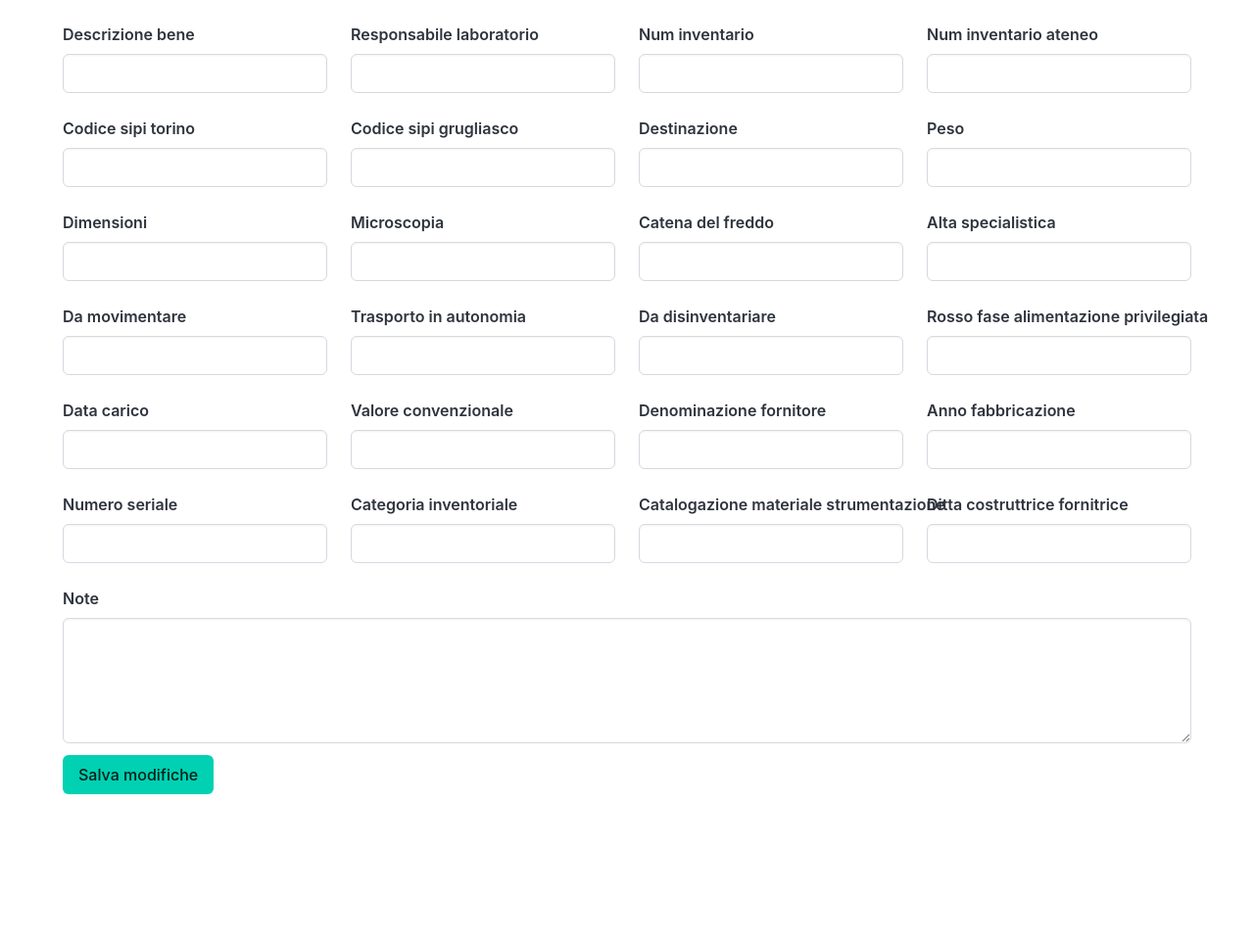
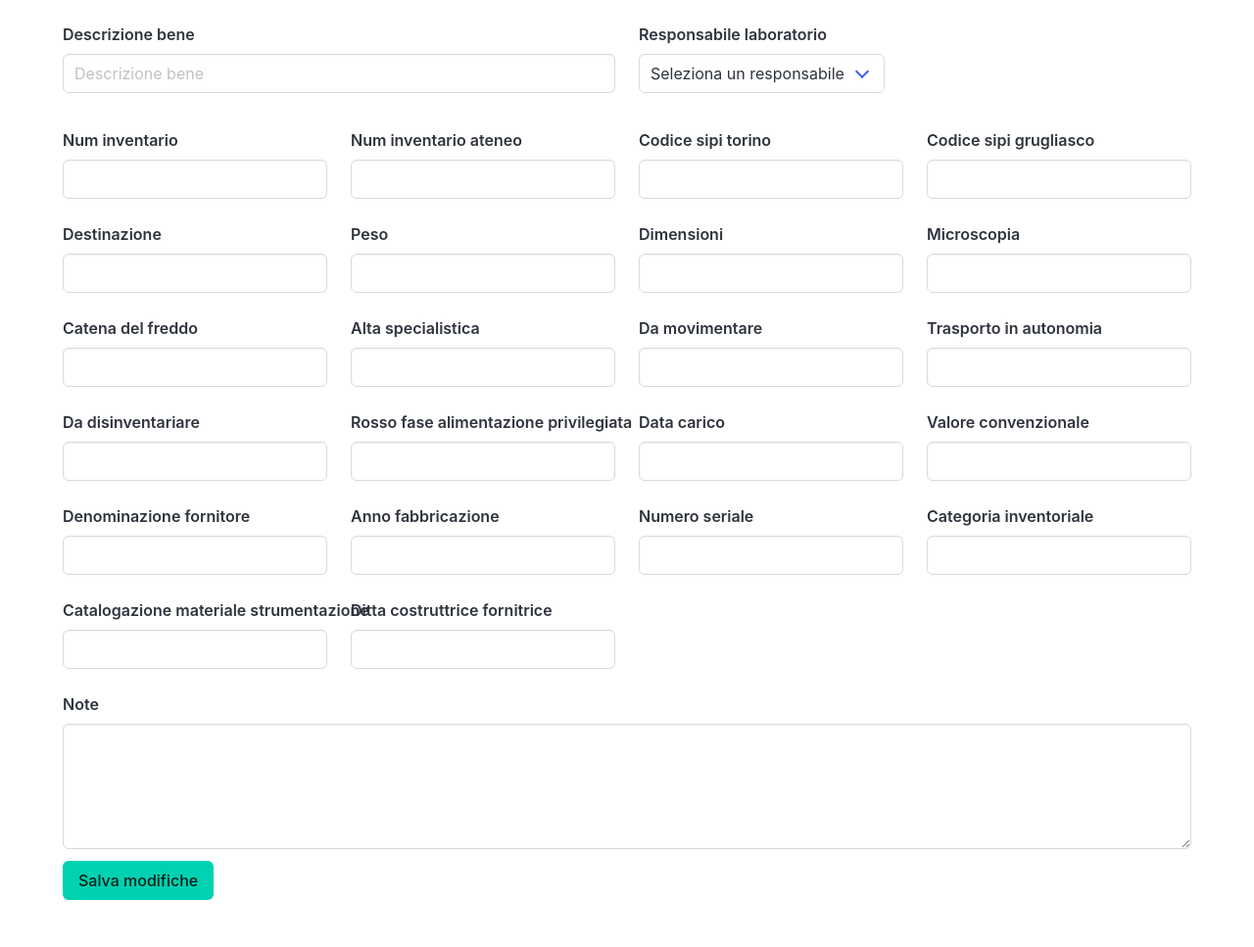
Before and after one commit to olivierfriard/togru, a Flask app: template templates/modifica.html in a window 1280 px wide. Shown: the part 140-1107 px from the top of the page at 98% size. Before the commit the page ends 951 px from the top, so only its background shows below. Run offline with Flask 3, Linux system fonts and the light colour scheme; the template is opened without the code that fills it, so the values that code supplies are empty; parts of the project's set-up code (start-up, migrations or seed data) failed here and were passed over.

Commit message:
some changes

```diff
--- a/templates/aggiungi.html
+++ b/templates/aggiungi.html
@@ -30,8 +30,7 @@
         </div>
     </div>
 
-    <div class="column is-half">
-
+<div class="column is-half">
 <div class="field">
         <label class="label">Responsabile laboratorio</label>
         <div class="control">
@@ -54,7 +53,8 @@
     <div class="control">
         <input class="input" type="text" id="nuovo_responsabile_input" name="nuovo_responsabile_laboratorio" placeholder="Inserisci nome responsabile">
     </div>
-    </div>
+</div>
+
 </div>
 
 </div><!--columns-->
--- a/templates/modifica.html
+++ b/templates/modifica.html
@@ -25,15 +25,53 @@
 <h1 class="title is-4">Modifica Bene (ID: {{ record.id }})</h1>
 
 
-<form action="{{ url_for('salva_modifiche', record_id=record.id) }}" method="POST" onsubmit="return controllaMovimentazione();">
+<form action="{{ url_for('salva_modifiche', record_id=record.id) }}" method="POST" onsubmit="return controllaSubmit();">
 
 <input type="hidden" name="query_string" value="{{ query_string }}">
 
+<div class="columns">
 
+<div class="column is-half">
+    <div class="field">
+        <label class="label">Descrizione bene</label>
+        <div class="control">
+            <input class="input" type="text" name="descrizione_bene" placeholder="Descrizione bene" value="{{ record['descrizione_bene'] }}" required>
+        </div>
+    </div>
+</div>
+
+<div class="column is-half">
+    <div class="field">
+            <label class="label">Responsabile laboratorio</label>
+            <div class="control">
+                <div class="select">
+                <select id="responsabile_select" name="responsabile_laboratorio" onchange="toggleAltro()">
+                    <option value="">Seleziona un responsabile</option>
+                    {% for responsabile in responsabili %}
+                    <option value="{{ responsabile.responsabile_laboratorio }}" {% if responsabile.responsabile_laboratorio == record['responsabile_laboratorio'] %}SELECTED{% endif %}>{{ responsabile.responsabile_laboratorio }}</option>
+                    {% endfor %}
+                    <option value="altro">Altro...</option>
+                </select>
+
+                </div>
+            </div>
+    </div>
+
+    <div class="field" id="altro_responsabile_field" style="display: none;">
+        <label class="label">Nuovo responsabile</label>
+        <div class="control">
+            <input class="input" type="text" id="nuovo_responsabile_input" name="nuovo_responsabile_laboratorio" placeholder="Inserisci nome responsabile">
+        </div>
+    </div>
+
+</div>
+
+
+</div>
 
 <div class="columns is-multiline is-mobile">
                 {% for field in [
-                    'descrizione_bene','responsabile_laboratorio','num_inventario', 'num_inventario_ateneo',
+                    'num_inventario', 'num_inventario_ateneo',
                     'codice_sipi_torino', 'codice_sipi_grugliasco', 'destinazione', 'peso', 'dimensioni',
                     'microscopia', 'catena_del_freddo', 'alta_specialistica', 'da_movimentare', 'trasporto_in_autonomia', 'da_disinventariare',
                     'rosso_fase_alimentazione_privilegiata',
@@ -47,6 +85,7 @@
                     <div class="field">
                         <label class="label" style="white-space: nowrap;">{{ field.replace('_',' ').capitalize() }}</label>
                         <div class="control">
+
                             {% if field in boolean_fields %}
 
 <select class="input" name="{{ field }}">
@@ -82,7 +121,7 @@
 </section>
 
 <script>
-function controllaMovimentazione() {
+function controllaSubmit() {
     const daMovimentare = document.querySelector('select[name="da_movimentare"]').value;
     const trasportoInAutonomia = document.querySelector('select[name="trasporto_in_autonomia"]').value;
 
@@ -90,8 +129,34 @@ function controllaMovimentazione() {
         alert('Se "Trasporto in autonomia" è impostato a SI, anche "Da movimentare" deve essere impostato a SI.');
         return false; // blocca la submit
     }
+
+    const select = document.getElementById('responsabile_select');
+    const nuovoResponsabile = document.getElementById('nuovo_responsabile_input').value.trim();
+
+    // Se nessun responsabile selezionato
+    if (select.value === '') {
+      event.preventDefault();
+      alert("Seleziona un responsabile laboratorio.");
+      return false;
+    }
+
+    // Se selezionato 'altro' ma campo vuoto
+    if (select.value === 'altro' && nuovoResponsabile === '') {
+      event.preventDefault();
+      alert("Inserisci il nome del nuovo responsabile.");
+      return false;
+    }
+
     return true; // permette la submit
 }
+
+
+function toggleAltro() {
+      const select = document.getElementById('responsabile_select');
+      const altroField = document.getElementById('altro_responsabile_field');
+      altroField.style.display = (select.value === 'altro') ? 'block' : 'none';
+    }
+
 </script>
 
 
--- a/togru.py
+++ b/togru.py
@@ -269,7 +269,7 @@ def aggiungi():
         with engine.connect() as conn:
             responsabili = conn.execute(
                 text(
-                    "SELECT DISTINCT responsabile_laboratorio FROM inventario ORDER BY responsabile_laboratorio"
+                    "SELECT DISTINCT responsabile_laboratorio FROM inventario WHERE deletede IS NULL ORDER BY responsabile_laboratorio"
                 )
             ).fetchall()
 
@@ -288,8 +288,6 @@ def aggiungi():
         # check for new responsabile
         if data["responsabile_laboratorio"] == "altro":
             data["responsabile_laboratorio"] = data["nuovo_responsabile_laboratorio"]
-
-        print(data)
 
         query = text("""
             INSERT INTO inventario (
@@ -354,10 +352,17 @@ def modifica(record_id, query_string: str = ""):
         )
         record = result.fetchone()
 
+        responsabili = conn.execute(
+            text(
+                "SELECT DISTINCT responsabile_laboratorio FROM inventario where deleted IS NULL ORDER BY responsabile_laboratorio"
+            )
+        ).fetchall()
+
     return render_template(
         "modifica.html",
         record=record,
         query_string=query_string,
+        responsabili=responsabili,
         boolean_fields=BOOLEAN_FIELDS,
     )
 
@@ -372,13 +377,18 @@ def salva_modifiche(record_id):
         value = request.form.get(field)
         data[field] = value == "true"
 
+    # check for new responsabile
+    if data["responsabile_laboratorio"] == "altro":
+        data["responsabile_laboratorio"] = data["nuovo_responsabile_laboratorio"]
+
     query = text(
         (
             "UPDATE inventario SET "
+            "    descrizione_bene = :descrizione_bene, "
+            "    responsabile_laboratorio = :responsabile_laboratorio, "
             "    num_inventario = :num_inventario, "
             "    num_inventario_ateneo = :num_inventario_ateneo, "
             "    data_carico = :data_carico, "
-            "    descrizione_bene = :descrizione_bene, "
             "    codice_sipi_torino = :codice_sipi_torino, "
             "    codice_sipi_grugliasco = :codice_sipi_grugliasco, "
             "    destinazione = :destinazione, "
@@ -391,7 +401,6 @@ def salva_modifiche(record_id):
             "    rosso_fase_alimentazione_privilegiata = :rosso_fase_alimentazione_privilegiata, "
             "    valore_convenzionale = :valore_convenzionale, "
             # "    esercizio_bene_migrato = :esercizio_bene_migrato, "
-            "    responsabile_laboratorio = :responsabile_laboratorio, "
             "    denominazione_fornitore = :denominazione_fornitore, "
             "    anno_fabbricazione = :anno_fabbricazione, "
             "    numero_seriale = :numero_seriale, "
```
